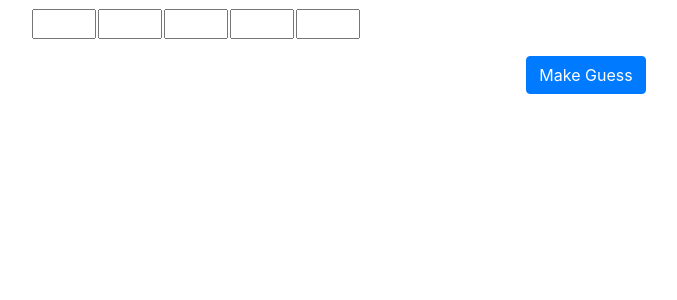
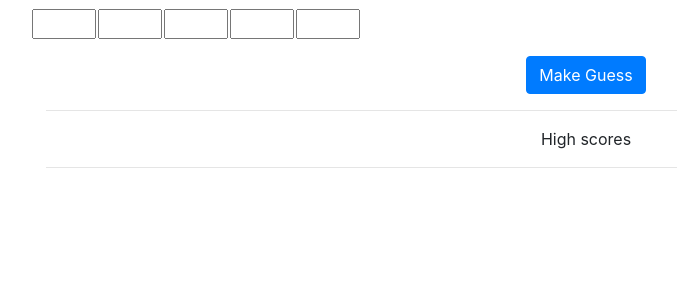
Before and after one commit to a-watkin/flask-hangman, a Flask app: page /hangman/ in a window 1280 px wide. Shown: the part 137-437 px from the top of the page, without its empty margins (54-731 px from the left). Run offline with Flask 2, Linux system fonts and the light colour scheme; some libraries are stand-ins or nearby versions.

Commit message:
db does work on this

```diff
--- a/hangman/hangman_routes.py
+++ b/hangman/hangman_routes.py
@@ -14,22 +14,22 @@
     """
     return render_template('hangman/index.html')
 
-    # high_scores = HighScores.query.order_by(
-    #     HighScores.score.desc()).limit(10).all()
+    high_scores = HighScores.query.order_by(
+        HighScores.score.desc()).limit(10).all()
 
-    # if request.method == 'POST':
-    #     username = request.form.get('username' or 'player-one')
-    #     score = request.form.get('score')
-    #     if score is None:
-    #         score = 0
+    if request.method == 'POST':
+        username = request.form.get('username' or 'player-one')
+        score = request.form.get('score')
+        if score is None:
+            score = 0
 
-    #     player = HighScores(username=username, score=score)
-    #     db.session.add(player)
-    #     db.session.commit()
+        player = HighScores(username=username, score=score)
+        db.session.add(player)
+        db.session.commit()
 
-    #     return render_template('hangman/index.html', scores=high_scores)
+        return render_template('hangman/index.html', scores=high_scores)
 
-    # return render_template('hangman/index.html', scores=high_scores)
+    return render_template('hangman/index.html', scores=high_scores)
 
 
 @hangman_blueprint.route('/guess-word', methods=['GET'])
--- a/templates/hangman/index.html
+++ b/templates/hangman/index.html
@@ -27,5 +27,20 @@
   </div>
 </div>
 
+<div class="row">
+  <div class="col">
+    <div class="col text-center">
+      <hr />
+      High scores
+      <hr />
+      {% for score in scores %}
+      <p>{{ score.username }}</p>
+      <p>{{ score.score }}</p>
+      <hr />
+      {% endfor %}
+    </div>
+  </div>
+</div>
+
 <!-- end page content -->
 {% endblock %}
```
